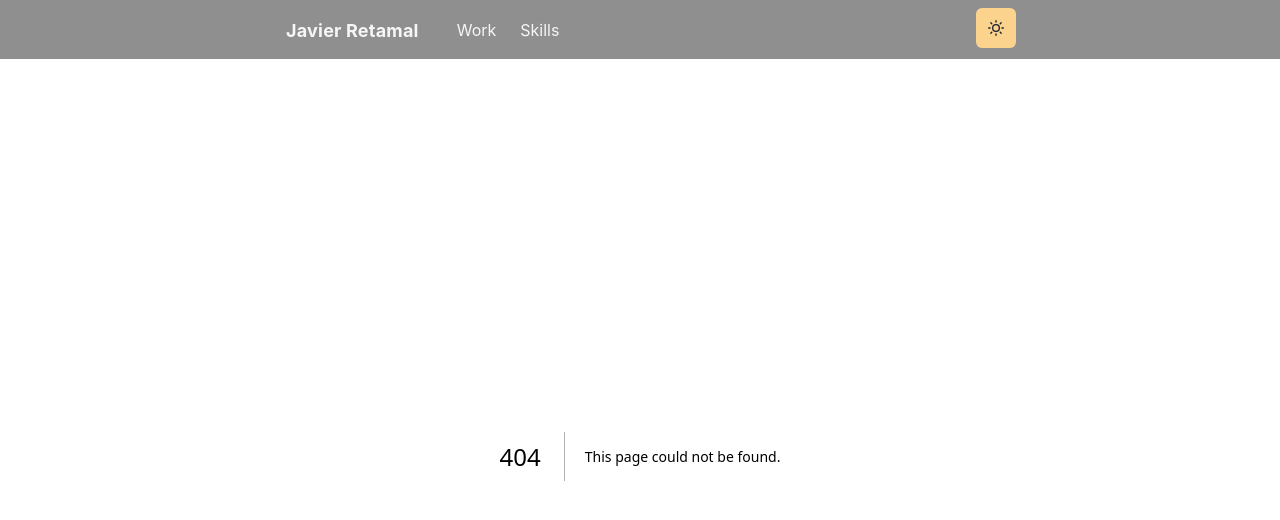
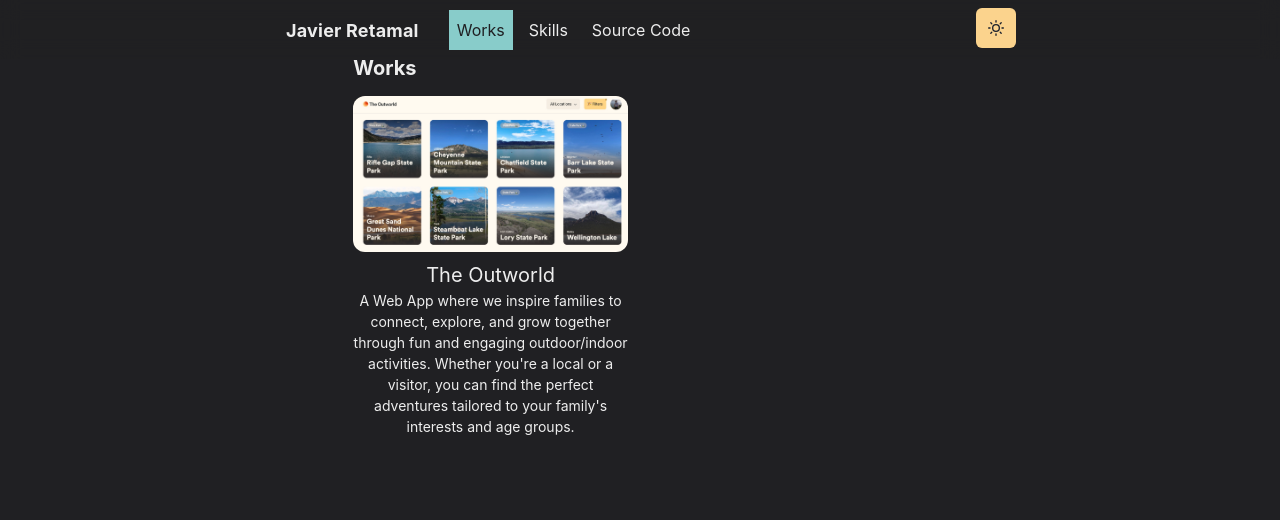
Before and after one commit to payasoex/portfolio-webpage, a Next.js app: page /works in a window 1280 px wide. Before the commit this address had no page. Shown: the top 520 px of the page. Built offline with nearby package versions, Linux system fonts and the light colour scheme.

Commit message:
Agregada animacion de entrada

```diff
--- /dev/null
+++ b/components/grid-item.js
@@ -0,0 +1,50 @@
+import NextLink from 'next/link'
+import Image from 'next/image'
+import { Box, Text, LinkBox, LinkOverlay } from '@chakra-ui/react'
+import { Global } from '@emotion/react'
+
+export const GridItem = ({ children, href, title, thumbnail }) => (
+    <Box w="100%" align="center">
+        <LinkBox cursor="pointer">
+            <Image
+                src={thumbnail}
+                alt={title}
+                className="grid-item-thumbnail"
+                placeholder="blur"
+                loading="lazy"
+            />
+            <LinkOverlay as={NextLink} href={href} target="_blank">
+                <Text mt={2}>{title}</Text>
+            </LinkOverlay>
+            <Text fontSize={14}>{children}</Text>
+        </LinkBox>
+    </Box>
+)
+
+export const WorkGridItem = ({ children, id, title, thumbnail }) => (
+    <Box w="100%" align="center">
+        <LinkBox cursor="pointer">
+            <Image
+                src={thumbnail}
+                alt={title}
+                className="grid-item-thumbnail"
+                placeholder="blur"
+            />
+            <LinkOverlay as={NextLink} href={`/works/${id}`}>
+                <Text mt={2} fontSize={20}>
+                    {title}
+                </Text>
+            </LinkOverlay>
+            <Text fontSize={14}>{children}</Text>
+        </LinkBox>
+    </Box>
+)
+
+export const GridItemStyle = () => (
+    <Global styles={`
+        .grid-item-thumbnail {
+            border-radius: 12px;
+        }
+    `}
+    />
+)
--- /dev/null
+++ b/components/layout/article.js
@@ -0,0 +1,30 @@
+import { motion } from "framer-motion";
+import Head from "next/head";
+import  { GridItemStyle } from "../grid-item";
+
+const variants = {
+    hidden: { opacity: 0, x: 0, y: 20 },
+    enter: { opacity: 1, x: 0, y: 0 },
+    exit: { opacity: 0, x: 0, y: 20 }
+}
+
+const Layout = ({ children, title }) => (
+    <motion.article
+        initial="hidden"
+        animate="enter"
+        exit="exit"
+        variants={variants}
+        transition={{ duration: 0.4, type: 'tween', ease: 'easeInOut' }}
+        style={{position: 'relative'}}
+    >
+        <>
+            {title && (<Head>
+                <title>{title} | Javier Retamal</title>
+            </Head>)}
+            {children}
+            <GridItemStyle/>
+        </>
+    </motion.article>
+)
+
+export default Layout
--- a/components/navbar.js
+++ b/components/navbar.js
@@ -60,11 +60,14 @@ const Navbar = props => {
                     flexGrow={1}
                     mt={{base: 4, md: 0}}
                 >
-                    <LinkItem href="/trabajos" path={path}>
-                        Work
+                    <LinkItem href="/works" path={path}>
+                        Works
                     </LinkItem>
                     <LinkItem href="/Skills" path={path}>
                         Skills
+                    </LinkItem>
+                    <LinkItem href="https://github.com/payasoex/portfolio-webpage" path={path} target="_blank">
+                        Source Code
                     </LinkItem>
                 </Stack>
                 <Box flex={1} align="right">
@@ -82,12 +85,12 @@ const Navbar = props => {
                                     <MenuItem>About</MenuItem>
                                 </Link>
                                 <Link  as={NextLink} href="/works" passHref>
-                                    <MenuItem>Work</MenuItem>
+                                    <MenuItem>Works</MenuItem>
                                 </Link>
                                 <Link  as={NextLink} href="/skills" passHref>
                                     <MenuItem>Skills</MenuItem>
                                 </Link>
-                                <Link  as={NextLink} href="https://github.com/payasoex/portfolio-webpage" passHref>
+                                <Link  as={NextLink} href="https://github.com/payasoex/portfolio-webpage" passHref target="_blank">
                                     <MenuItem>Source Code</MenuItem>
                                 </Link>
                             </MenuList>
--- a/pages/_app.js
+++ b/pages/_app.js
@@ -2,13 +2,16 @@ import { ChakraProvider } from "@chakra-ui/react";
 import Layout from "../components/layout/main";
 import Fonts from "../components/fonts";
 import theme from "../libs/theme";
+import { AnimatePresence } from "framer-motion";
 
 const website = ({ Component, pageProps, router }) => {
     return (
         <ChakraProvider theme={theme}>
             <Fonts/>
             <Layout router={router}>
-                <Component {...pageProps} key={router.route}/>
+                <AnimatePresence mode="await" initial={true}>
+                    <Component {...pageProps} key={router.route}/>
+                </AnimatePresence>
             </Layout>
         </ChakraProvider>
     )
--- a/pages/index.js
+++ b/pages/index.js
@@ -8,6 +8,7 @@ import {
     useColorModeValue,
     Button
 } from '@chakra-ui/react'
+import Layout from '../components/layout/article'
 import Section from '../components/section'
 import Paragraph from '../components/paragraph'
 import { ChevronRightIcon } from '@chakra-ui/icons'
@@ -16,6 +17,7 @@ import { BioSection, BioYear } from '../components/bio'
 
 const Page = () => {
     return (
+        <Layout>
             <Container>
                 <Box
                     borderRadius="lg"
@@ -48,7 +50,7 @@ const Page = () => {
                 </Box>
                 <Section delay={0.1}>
                     <Heading as="h3" variant="section-title">
-                    Works
+                        Work
                     </Heading>
                     <Paragraph>Aqui debe ir alguna breve descripcion de mi</Paragraph>
                     <Box align="center" my={4}>
@@ -88,6 +90,7 @@ const Page = () => {
                     </BioSection>
                 </Section>
             </Container>
+        </Layout>
     )
 }
 
--- /dev/null
+++ b/pages/works.js
@@ -0,0 +1,31 @@
+import { Container, Heading, SimpleGrid, Divider } from "@chakra-ui/react";
+import Section from "../components/section";
+import { WorkGridItem } from "../components/grid-item";
+import thumbTheOutworld from "../public/images/works/theoutworld-thumbnail.jpeg";
+import Layout from "../components/layout/article";
+
+const Works = () => {
+    return(
+        <Layout>
+            <Container>
+                <Heading as="h3" fontSize={20} mb={4}>
+                    Works
+                </Heading>
+
+                <SimpleGrid columns={[1, 1, 2]} gap={6}>
+                    <Section>
+                        <WorkGridItem id="TheOutworld" title="The Outworld" thumbnail={thumbTheOutworld}>
+                        A Web App where we inspire families to connect, explore, and grow together
+                        through fun and engaging outdoor/indoor
+                        activities. Whether you're a local or a visitor,
+                        you can find the perfect adventures tailored to your family's
+                        interests and age groups.
+                        </WorkGridItem>
+                    </Section>
+                </SimpleGrid>
+            </Container>
+        </Layout>
+    )
+}
+
+export default Works
```
Also changed, not shown: public/images/works/theoutworld-thumbnail.jpeg (added), 1 other file (tests, documents, lock files or other folders). Lines whose indentation alone changed are shown as unchanged.
